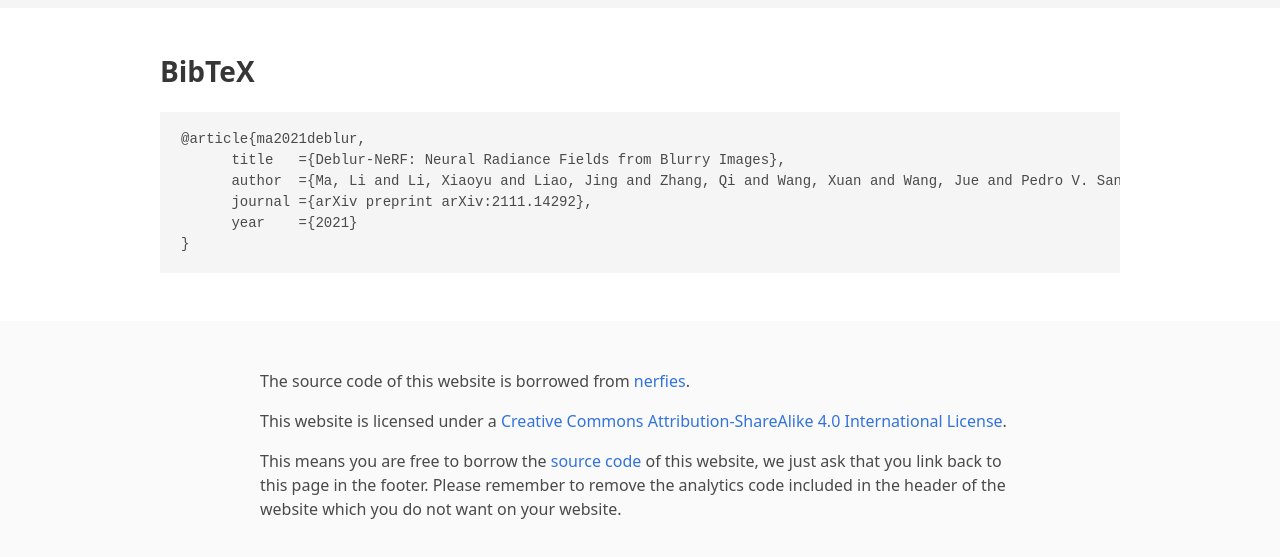
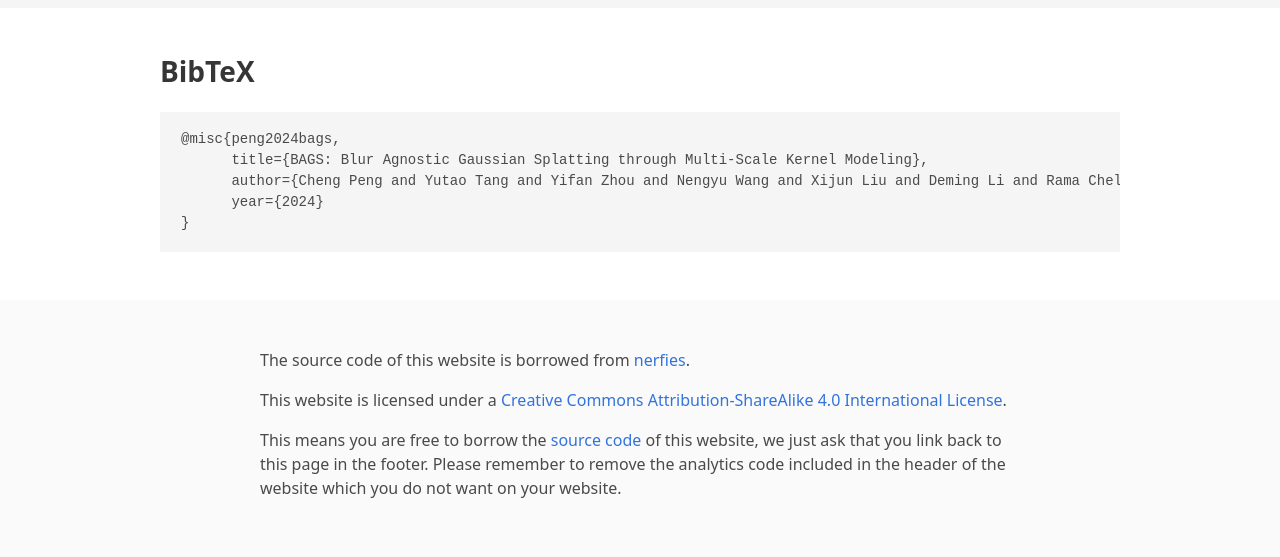
Before and after one commit to nwang43jhu/BAGS, a plain HTML site: page index.html in a window 1280 px wide. Shown: the part 3138-3695 px from the top of the page. Drawn offline with nearby package versions, Linux system fonts and the light colour scheme; some icons are missing.

Commit message:
modified:   images/dec_stack.mp4 deleted:    images/pipeline.png modified:   index.html

```diff
--- a/index.html
+++ b/index.html
@@ -6,7 +6,7 @@
         content="Robust-GS">
   <meta name="keywords" content="Deblur, Gaussian splatting, Defocus blur, Motion blur, Degradation robust">
   <meta name="viewport" content="width=device-width, initial-scale=1">
-  <title>Deblur-NeRF</title>
+  <title>BAGS</title>
 
   <link rel="stylesheet" href="./static/css/bulma.min.css">
   <link rel="stylesheet" href="./static/css/bulma-carousel.min.css">
@@ -398,11 +398,10 @@
 <section class="section" id="BibTeX">
   <div class="container is-max-desktop content">
     <h2 class="title">BibTeX</h2>
-    <pre><code>@article{ma2021deblur,
-      title   ={Deblur-NeRF: Neural Radiance Fields from Blurry Images},
-      author  ={Ma, Li and Li, Xiaoyu and Liao, Jing and Zhang, Qi and Wang, Xuan and Wang, Jue and Pedro V. Sander},
-      journal ={arXiv preprint arXiv:2111.14292},
-      year    ={2021}
+    <pre><code>@misc{peng2024bags,
+      title={BAGS: Blur Agnostic Gaussian Splatting through Multi-Scale Kernel Modeling},
+      author={Cheng Peng and Yutao Tang and Yifan Zhou and Nengyu Wang and Xijun Liu and Deming Li and Rama Chellappa},
+      year={2024}
 }
 </code></pre>
   </div>
```
